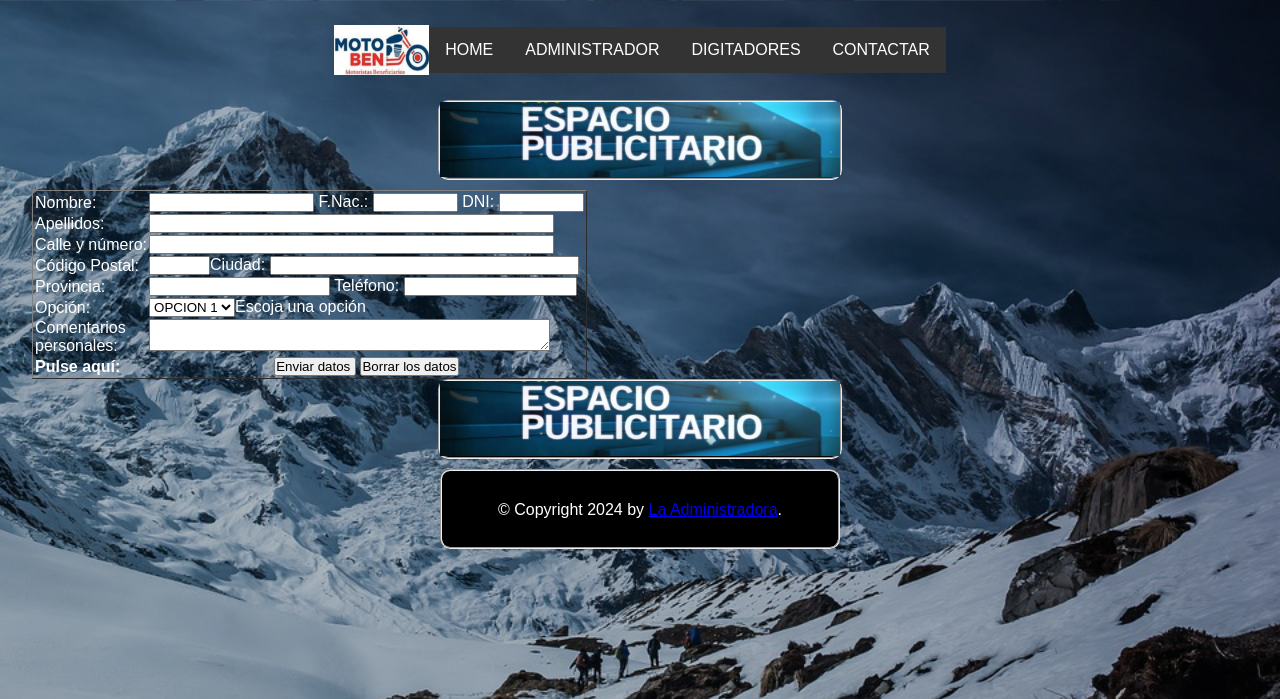
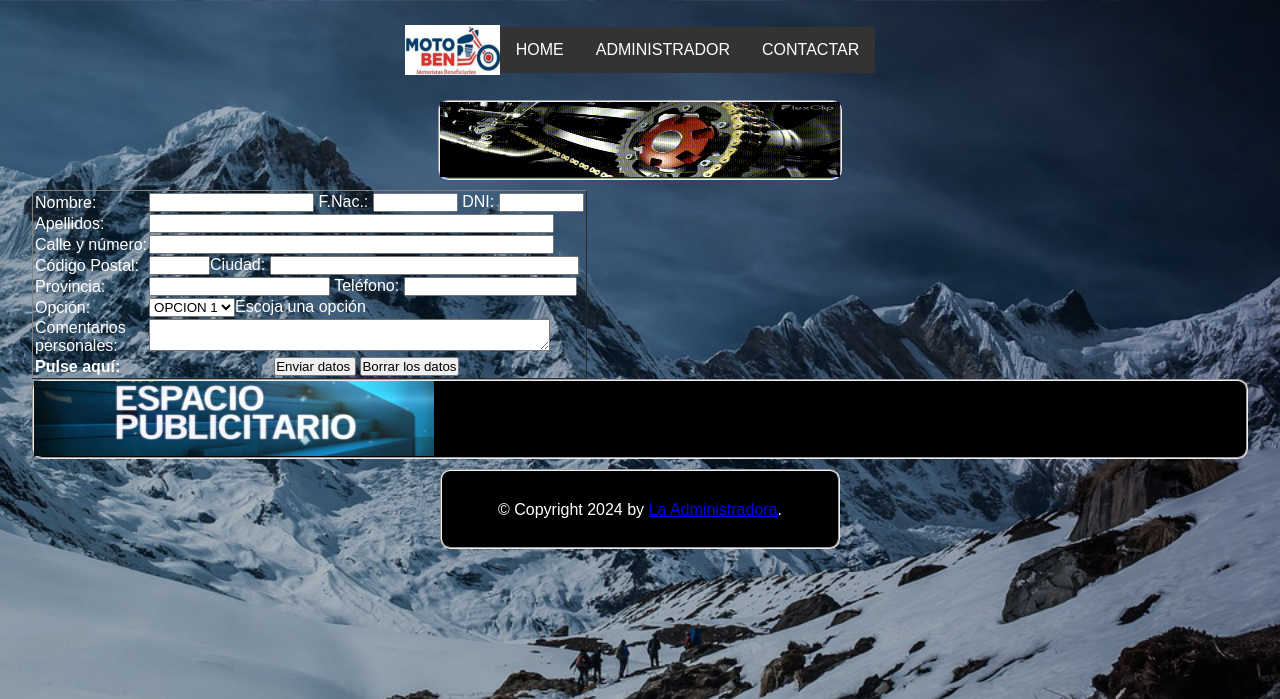
Before and after one commit to juancarotejeda/webmototaxis, a Flask app: page /contacto in a window 1280 px wide. Shown: the top 699 px of the page. Run offline with Flask 3, Linux system fonts and the light colour scheme.

Commit message:
video publicidad

```diff
--- a/static/css/estilo.css
+++ b/static/css/estilo.css
@@ -280,7 +280,7 @@ color: black;
 
         .publicidad_d{
             height: 80px;
-            width: 400px;
+            width:auto;
             background:rgb(0, 0, 0);
             color: white;
             margin: auto;
--- a/templates/layout.html
+++ b/templates/layout.html
@@ -17,13 +17,12 @@
   <ul>
     <li><a href="{{url_for('data_confirmacion')}}">HOME</a></li>
     <li><a href="{{url_for('administrador')}}">ADMINISTRADOR</a></li>
-    <li><a href="{{url_for('digitadores')}}">DIGITADORES</a></li>
     <li><a href="{{url_for('contacto')}}">CONTACTAR</a></li>
   </ul>
  </nav>
 </header>
 <fieldset class="publicidad_u">
-<img src="/static/images/publicidad2.jpg" alt="publicidad de la Adm." width="400" height="75">
+<img src="/static/images/video_publicidad.gif" alt="publicidad de la Adm." width="400" height="75">
 </fieldset>
 {% block content %}
 <body>
```
Also changed, not shown: static/images/video_publicidad.gif (added).
